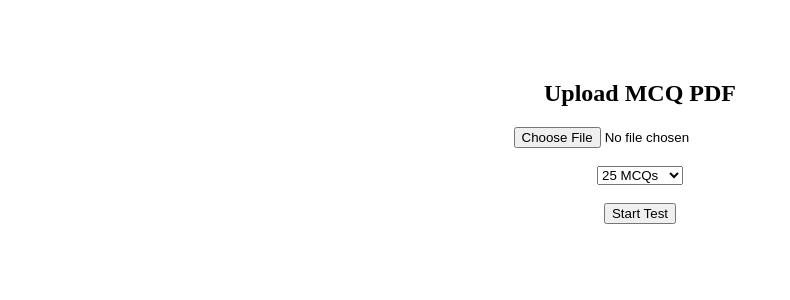
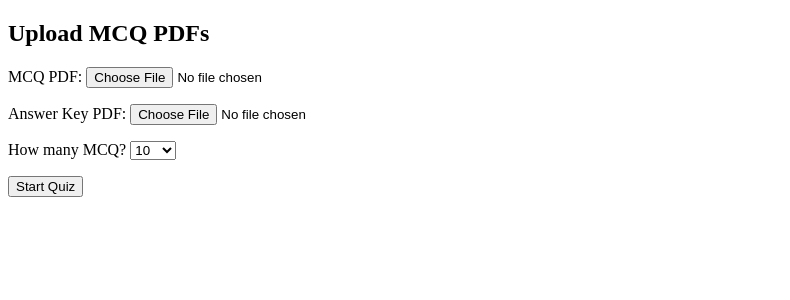
Before and after one commit to sharmarishu3/rishu-mcq-practice-app, a Flask app: page / in a window 1280 px wide. Shown: the top 300 px of the page, without its empty margins (0-790 px from the left). Run offline with Flask 3, Linux system fonts and the light colour scheme.

Commit message:
Final MCQ quiz website with PDF upload, selection limit and scoring

```diff
--- a/templates/index.html
+++ b/templates/index.html
@@ -1,23 +1,31 @@
 <!DOCTYPE html>
 <html>
 <head>
-<title>MCQ PDF Test</title>
+    <title>MCQ Quiz</title>
 </head>
-<body style="text-align:center;margin-top:80px">
+<body>
 
-<h2>Upload MCQ PDF</h2>
+<h2>Upload MCQ PDFs</h2>
 
 <form method="post" enctype="multipart/form-data">
-<input type="file" name="mcq" required><br><br>
+    <p>MCQ PDF:
+        <input type="file" name="mcq" required>
+    </p>
 
-    <select name="count">
-        <option value="25">25 MCQs</option>
-        <option value="50">50 MCQs</option>
-        <option value="100">100 MCQs</option>
-        <option value="all">All MCQs</option>
-    </select><br><br>
+    <p>Answer Key PDF:
+        <input type="file" name="ans" required>
+    </p>
 
-    <button>Start Test</button>
+    <p>How many MCQ?
+        <select name="limit">
+            <option value="10">10</option>
+            <option value="25">25</option>
+            <option value="50">50</option>
+            <option value="all">ALL</option>
+        </select>
+    </p>
+
+    <button type="submit">Start Quiz</button>
 </form>
 
 </body>
```
